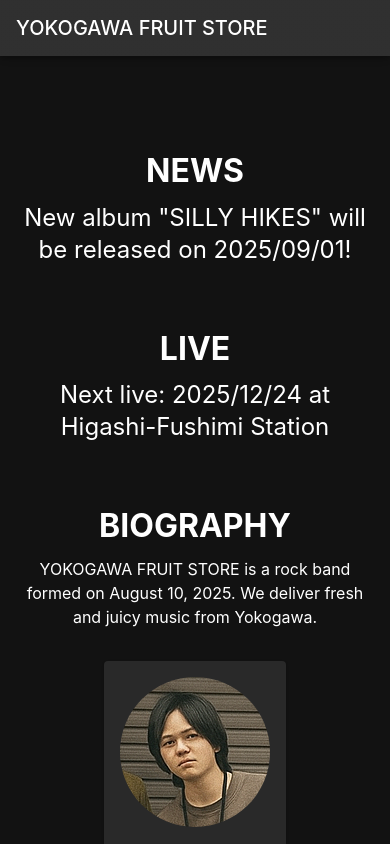
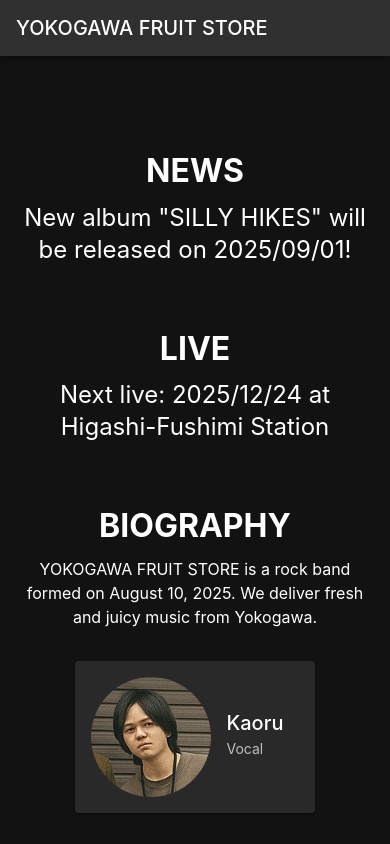
Before and after one commit to ytkg/yfs, a React (Vite) app: page / in a window 390 px wide. Shown: the top 844 px of the page. Built offline with nearby package versions, Linux system fonts and the light colour scheme; some icons are missing.

Commit message:
feat: Update member card layout and responsiveness
- Implements a horizontal layout for member cards with the photo on the left and the name/role on the right, using flexbox.
- Adjusts the grid to be responsive, displaying cards in a single column on mobile devices and two columns on larger screens.

```diff
--- a/src/App.jsx
+++ b/src/App.jsx
@@ -142,16 +142,15 @@ function App() {
             </Typography>
             <Grid container spacing={4} justifyContent="center">
               {members.map((member) => (
-                <Grid item key={member.name} xs={12} sm={4} md={2.4}>
-                  <Card sx={{ textAlign: 'center', height: '100%', p: 2 }}>
+                <Grid item key={member.name} xs={12} sm={6}>
+                  <Card sx={{ display: 'flex', alignItems: 'center', width: '100%', p: 2 }}>
                     <CardMedia
                       component="img"
-                      height="150"
                       image={member.img}
                       alt={member.name}
-                      sx={{ borderRadius: '50%', width: 150, height: 150, margin: 'auto' }}
+                      sx={{ borderRadius: '50%', width: 120, height: 120, flexShrink: 0 }}
                     />
-                    <CardContent>
+                    <CardContent sx={{ flex: '1 1 auto', textAlign: 'left', pl: 2 }}>
                       <Typography variant="h6">{member.name}</Typography>
                       <Typography variant="body2" color="text.secondary">{member.role}</Typography>
                     </CardContent>
```
